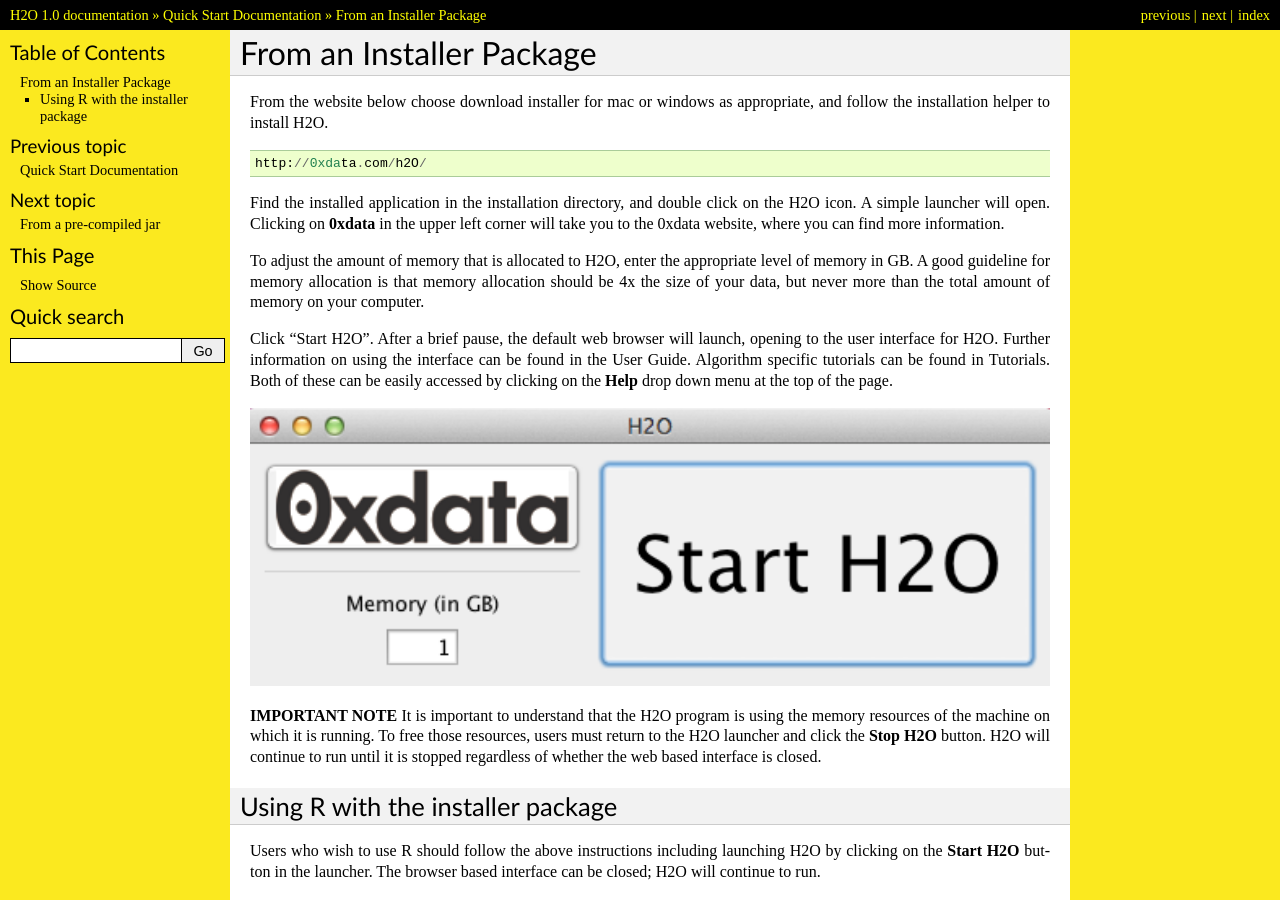
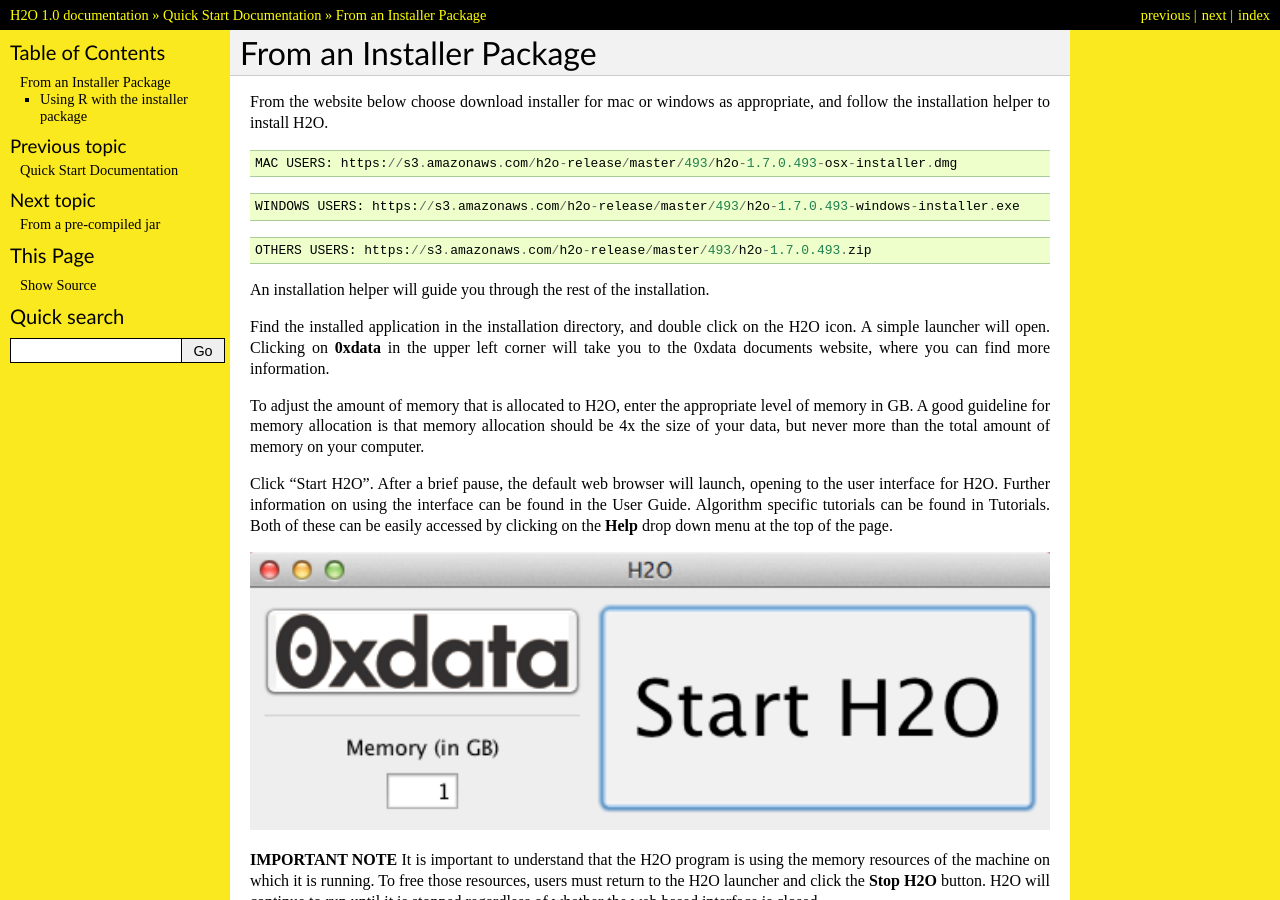
Before and after one commit to devinshields/h2odocs, a Sphinx documentation site: the page built from source/quickstart/quickstart_installer.rst, in a window 1280 px wide and 900 px high. Built offline with Sphinx 7.4.7, drawn with Linux system fonts in a browser that asks for light colours; formulas are drawn with MathJax 3; pages that are not in the unit, such as notebooks, are missing from menus.

Commit message:
links to installer in installer quickstart

```diff
--- a/source/quickstart/quickstart_installer.rst
+++ b/source/quickstart/quickstart_installer.rst
@@ -5,11 +5,20 @@
 
 ::
 
-  http://0xdata.com/h2O/
+   MAC USERS: https://s3.amazonaws.com/h2o-release/master/493/h2o-1.7.0.493-osx-installer.dmg
+
+::
+
+   WINDOWS USERS: https://s3.amazonaws.com/h2o-release/master/493/h2o-1.7.0.493-windows-installer.exe
+
+::
+
+  OTHERS USERS: https://s3.amazonaws.com/h2o-release/master/493/h2o-1.7.0.493.zip
 
 
+An installation helper will guide you through the rest of the installation.
 
-Find the installed application in the installation directory, and double click on the H2O icon. A simple launcher will open. Clicking on **0xdata** in the upper left corner will take you to the 0xdata website, where you can find more information.
+Find the installed application in the installation directory, and double click on the H2O icon. A simple launcher will open. Clicking on **0xdata** in the upper left corner will take you to the 0xdata documents website, where you can find more information.
 
 To adjust the amount of memory that is allocated to H2O, enter the appropriate level of memory in GB. A good guideline for memory allocation is that memory allocation should be 4x the size of your data, but never more than the total amount of memory on your
 computer.
```
